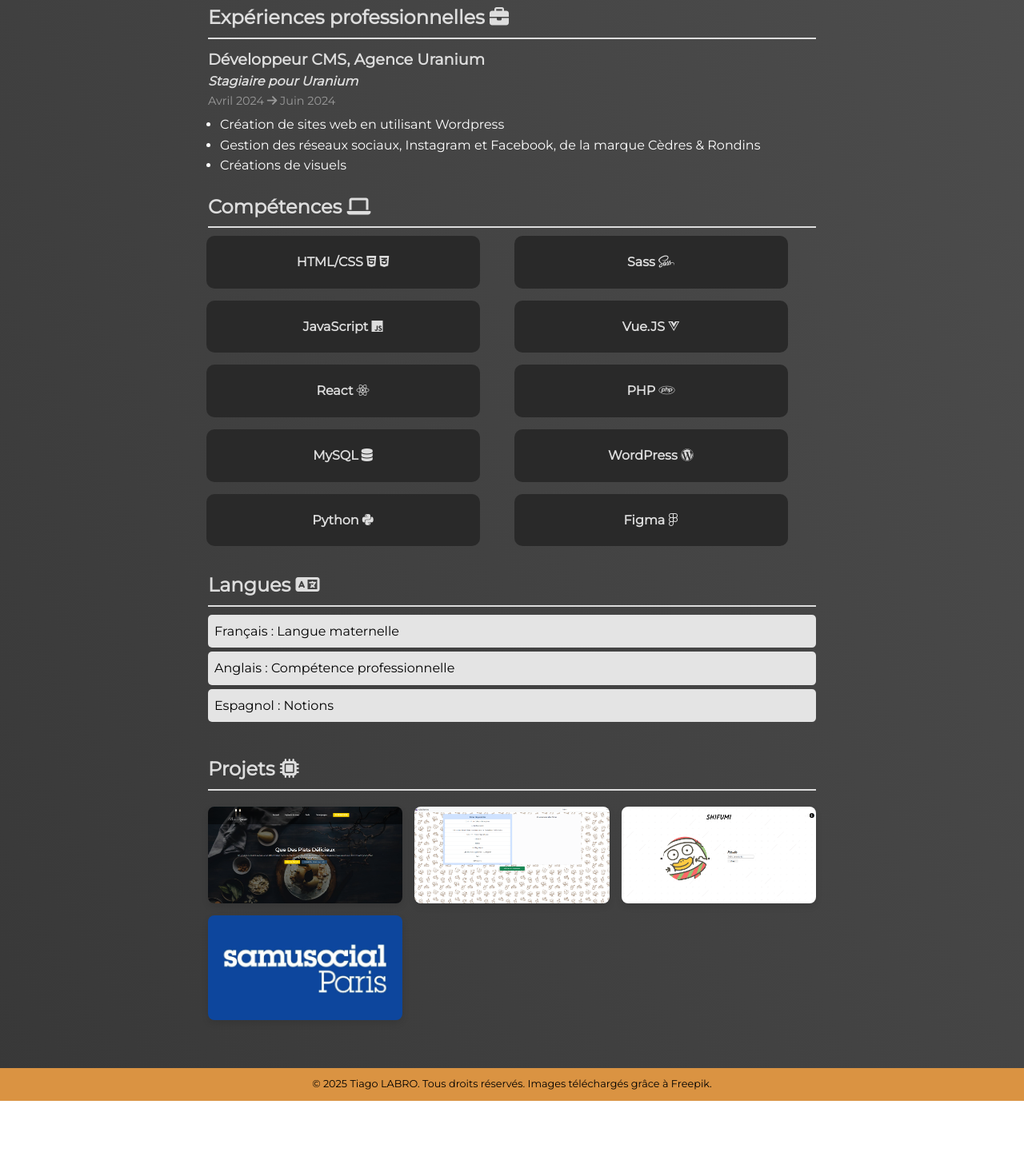
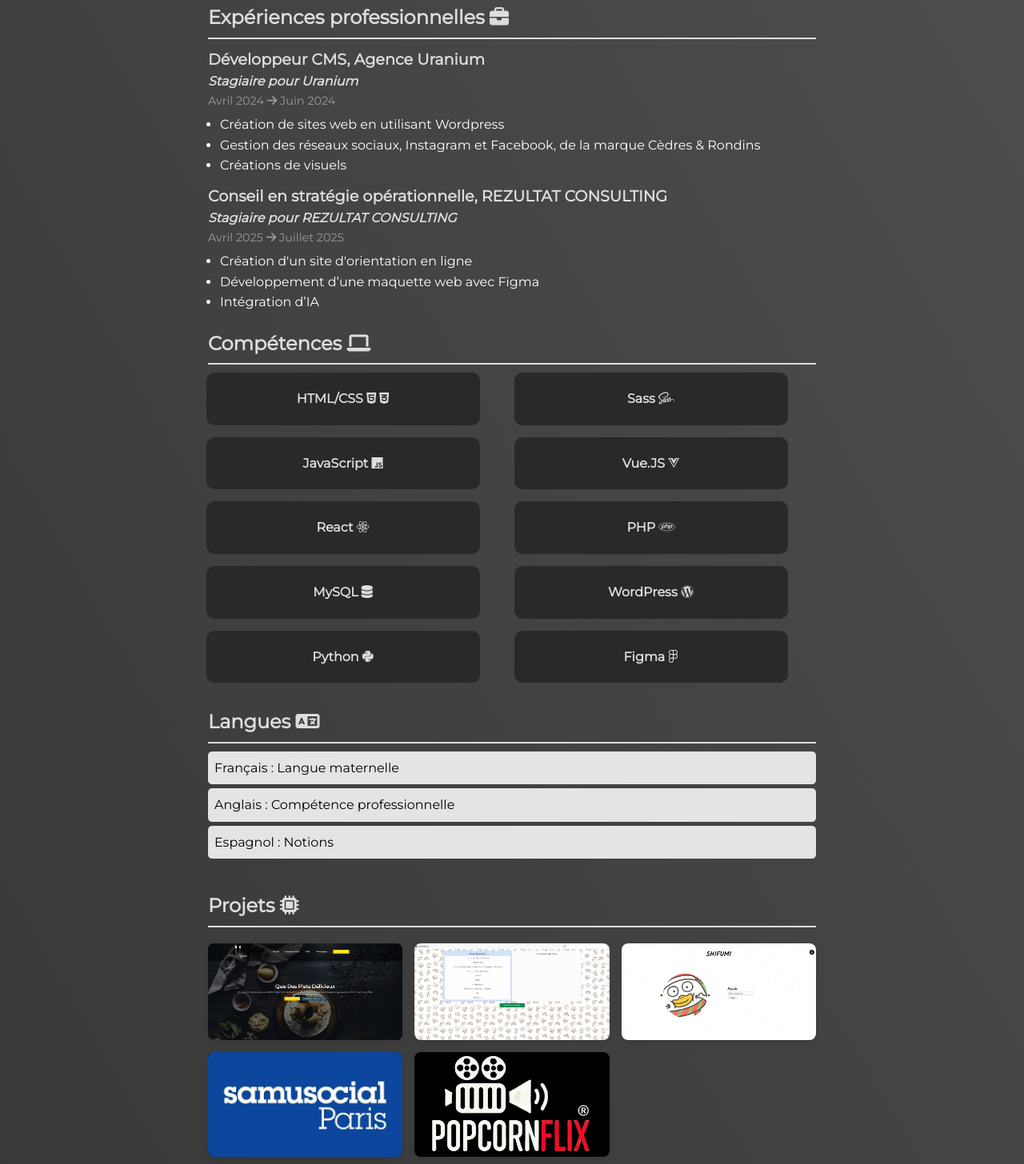
Before and after one commit to DogeBloxy/CV-numerique, a plain HTML site: page index.html in a window 1280 px wide. Shown: the part 944-2400 px from the top of the page at 80% size. Before the commit the page ends 2321 px from the top, so only its background shows below. Drawn offline with Linux system fonts and the light colour scheme.

Commit message:
Added new job and new project.

```diff
--- a/assets/css/style.css
+++ b/assets/css/style.css
@@ -115,14 +115,14 @@
     position: absolute;
     left: 175px;
     width: 15%;
-    top: 1290px;
+    top: 1460px;
 }
 
 .shiba-projects {
     position: absolute;
     left: 175px;
     width: 13%;
-    top: 2056px;
+    top: 2227px;
 }
 
 
@@ -231,6 +231,7 @@
     object-fit: cover;
     display: block;
     transition: transform 0.3s ease;
+    background-color: #000000;
 }
 
 .project-item:hover img {
--- a/index.html
+++ b/index.html
@@ -49,7 +49,7 @@
                     Mon objectif est de faire en sorte de créer la forme, le fond
                     ainsi qu'animer des projets comme des sites web ou des applications à partir de tous ces langages.
                     <br>Mon rêve est de créer <i>mon propre jeu vidéo</i>. <br>
-                    Je suis actuellement à la recherche d'un stage de 3 mois à partir de fin avril 2025 et d'une alternance (1 semaine de formation / 3 semaines en entreprise) pour Septembre 2025.
+                    Je suis actuellement à la recherche d'une alternance (1 semaine de formation / 3 semaines en entreprise) pour Septembre 2025.
                 </p>
             </section>
 
@@ -76,6 +76,16 @@
                         <li class="experience-li">Création de sites web en utilisant Wordpress</li>
                         <li class="experience-li">Gestion des réseaux sociaux, Instagram et Facebook, de la marque Cèdres & Rondins</li>
                         <li class="experience-li">Créations de visuels</li>
+                    </ul>
+                </div>
+                <div class="job">
+                    <h3>Conseil en stratégie opérationnelle, REZULTAT CONSULTING</h3>
+                    <h4><i>Stagiaire pour REZULTAT CONSULTING</i></h4>
+                    <span>Avril 2025 <i class="fa-solid fa-arrow-right"></i> Juillet 2025</span>
+                    <ul>
+                        <li class="experience-li">Création d'un site d'orientation en ligne</li>
+                        <li class="experience-li">Développement d’une maquette web avec Figma</li>
+                        <li class="experience-li">Intégration d’IA</li>
                     </ul>
                 </div>
             </section>
@@ -150,6 +160,11 @@
                         <img src="assets/img/samusocialparis.jpg" alt="Projet 4">
                         <div class="project-title">SamuSocialParis | HTML/CSS JavaScript</div>
                     </a>
+                    <a href="https://popcornflix-project.netlify.app/" target="_blank"
+                        class="project-item">
+                        <img src="assets/img/logo-popcornflix.png" alt="Projet 5">
+                        <div class="project-title">PopCornFlix | React</div>
+                    </a>
                 </div>
             </section>
         </div>
```
Also changed, not shown: assets/img/logo-popcornflix.png (added).
